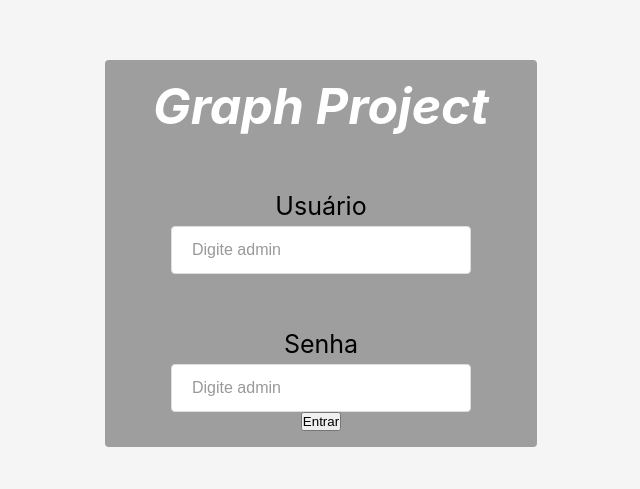
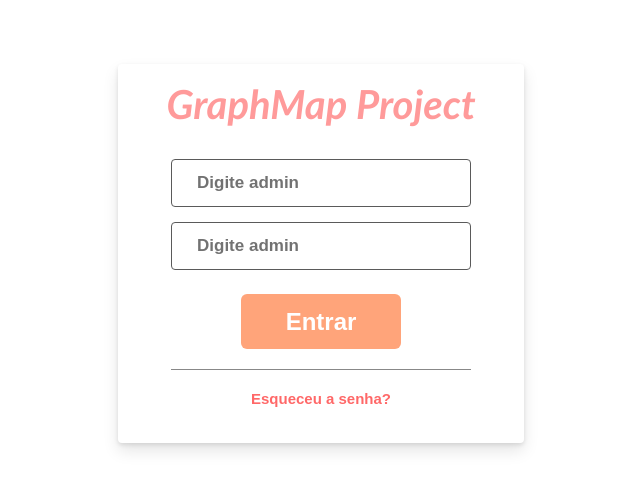
Before and after one commit to JDaniielC/GraphMap-Project, a React (Create React App) app in the folder web/: page / in a window 1280 px wide. Shown: the part 147-636 px from the top of the page, without its empty margins (319-959 px from the left). Built offline with nearby package versions, Linux system fonts and the light colour scheme.

Commit message:
Atualização nas páginas!

```diff
--- a/web/src/components/main.js
+++ b/web/src/components/main.js
@@ -5,6 +5,7 @@ import FlowPage from './reactFlow';
 
 import logo from '../styles/logo.png'
 import '../styles/loginPage.css'
+import edit from '../styles/edit.png'
 
 const Main = () => {
     const [click, setClick] = useState(true);
@@ -39,31 +40,29 @@ const Main = () => {
         {!enter
         ? <div className="main">
             <div className="login-container">
-                <h1>Graph Project</h1>
+                <h1>GraphMap Project</h1>
 
                 <div className="input-block">
-                    <label htmlFor="user">Usuário</label>
                     <input value={user} required placeholder={wrongUser}
                         onChange={e => {setUser(e.target.value)}}
                     />
                 </div>
 
                 <div className="input-block">
-                    <label htmlFor="password">Senha</label>
                     <input value={password} required placeholder={wrongPass}
                         onChange={e => setPassword(e.target.value)}
                     />
                 </div>
 
-                <button onClick={handleRegister}>Entrar</button>
+                <button id='copy' onClick={handleRegister}>Entrar</button>
+                <div id="div"></div>
+                <button id='forget'>Esqueceu a senha?</button>
             </div>
         </div>
 
         : <>
-            {/* <header className="header">
-                <img src={logo} alt="logo"/>
-                <button  className='confirm-button' onClick={Clicou}>Completar Cadastro</button>
-            </header> */}
+        <img className='show' onClick={Clicou} src={logo} alt="Mostrar cadastrados" />
+        <img className='edit' onClick={Clicou} src={edit} alt="Cadastro" />
             <div>
                 {click
                 ? <FlowPage />
--- a/web/src/styles/App.css
+++ b/web/src/styles/App.css
@@ -1,5 +1,4 @@
-#app {
-  width: 100%;
-  height: 100%;
-  background:whitesmoke;
-}
+/* #app {
+  width: 100vw;
+  height: 100vh;
+} */
--- a/web/src/styles/flow.css
+++ b/web/src/styles/flow.css
@@ -4,29 +4,18 @@
     box-sizing: border-box;
 }
 
-.header {
-    display: flex;
-    align-items: center;
-    justify-content: space-between;
-    font: 400 1.8rem/1 'Nunito', sans-serif;
-    padding: 1rem 2rem;
-    background: rgb(93, 207, 252);
-}
-
-img {
-    width: 50px;
-    height: 50px;
-}
-
 .content {
-    display: flex;
-    padding: 15px 15px 5px 15px;
+    width: 100vw;
+    height: 100vh;
+    z-index: 0;
+    overflow: hidden;
 }
 
 .flow {
-    height: calc(100vh - 7em);
-    margin-right: 75px;
-    width: min(70%, 112rem);
+    height: 97%;
+    width: 97%;
+    max-width: 100vw;
+    margin: 10px;
     background: white;
     border: solid .1px;
     border-radius: 4px;
@@ -46,22 +35,27 @@ img {
     justify-content: center;
     cursor: pointer;
     transition: 400ms;
+    font-family: monospace;
 }
 
 .form button:hover {
     background-color: #2fb86e;
 }
 
-
 .form {
     display: flex;
     flex-direction: column;
     width: 320px;
     background: #FFF;
-    box-shadow: 0 0 14px 0 rgba(0, 0, 0, 0.02);
+    box-shadow: 0 0 15px rgb(0 0 0 / 20%);
     border-radius: 4px;
     padding: 30px 20px;
-    height: 90%;
+    height: fit-content;
+    position: absolute;
+    z-index: 99;
+    top: 15px;
+    left: 15px;
+    border: 1px solid #ddd;
 }
 .form h1 {
     text-align: center;
--- a/web/src/styles/loginPage.css
+++ b/web/src/styles/loginPage.css
@@ -6,61 +6,99 @@
 }
 
 .login-container {
-    background-color: rgb(158, 158, 158);
+    background-color: rgb(255, 255, 255);
     padding: 1em 3em;
     border-radius: 4px;
     display: flex;
     justify-content: center;
     align-items: center;
     flex-direction: column;
+    box-shadow: 0 2px 4px rgb(0 0 0 / 10%), 0 8px 16px rgb(0 0 0 / 10%);
 }
 
 .login-container h1 {
-    color:#FFF;
+    color:rgb(255, 154, 154);
     font-style: italic;
-    font-size: 50px;
-}
-
-.login-container label {
-    margin-top: 50px;
-    font-size: 25px;
-    align-self: center;
+    font-size: 40px;
+    margin-bottom: 0.4em;
+    font-family: 'Gill Sans', 'Gill Sans MT', Calibri, 'Trebuchet MS', sans-serif;
 }
 
 .login-container .input-block {
-    width: 100%;
-    max-width: 300px;
+    width: 300px;
     display: flex;
     flex-direction: column;
     margin-top: 5px;
 }
 
 .login-container .input-block input {
-    margin-top: 5px;
-    border: 1px solid #ddd;
+    margin-top: 10px;
+    border: 1px solid rgb(90, 90, 90);
     border-radius: 4px;
     height: 48px;
-    padding: 0 20px;
-    font-size: 16px;
-    color: #666;
+    padding: 0 25px;
+    font-size: 17px;
+    background-color: rgb(255, 255, 255);
 }
 
 .login-container .input-block input::placeholder {
-    color: #999;
+    color: rgb(114, 114, 114);
+    font-weight: bold;
 }
 
-button.confirm-button {
-    margin-top: 25px;
-    padding: 17px 35px;
+.show {
+    width: 75px;
+    height: 75px;
+    border-radius: 20%;
+
+    cursor: pointer;
+    position: absolute;
+    top: 150px;
+    right: 37px;
+    z-index: 99;
+}
+
+.edit {
+    width: 75px;
+    height: 75px;
+    border-radius: 20%;
+
+    cursor: pointer;
+    position: absolute;
+    top: 50px;
+    right: 30px;
+    z-index: 99;
+}
+
+.edit:hover .show:hover {
+    box-shadow: 0 2px 4px rgb(0 1 0 / 20%);
+}
+
+#copy {
+    margin-top: 1em;
+    background-color: #ffa47a;
+    border: none;
+    border-radius: 6px;
+    font-size: 24px;
+    line-height: 45px;
+    padding: 5px 45px;
+    cursor: pointer;
+    color: rgb(255, 255, 255);
+    font-weight: bold;
+}
+
+#div {
+    margin-top: 20px;
+    border-bottom: 1px solid rgb(136, 136, 136);
+    width: 300px;
+}
+
+#forget {
     border: 0;
+    background-color: rgb(255, 255, 255);
     cursor: pointer;
-    border-radius: 4px;
+    margin: 20px;
+    font-size: 15px;
     font-weight: bold;
-    color: #ffffff;
-    font-size: 17px;
-    transition: background-color 0.2s;
-  }
-
-button.confirm-button:hover {
-    background-color: #6c79f5;
-  }
+    color: rgb(255, 104, 104);
+}
--- a/web/src/styles/page.css
+++ b/web/src/styles/page.css
@@ -1,6 +1,7 @@
   #page-map {
     width: 100vw;
-    height: calc(100vh - 118px);
+    /* height: calc(100vh - 118px); */
+    height: 100vh;
     z-index: 0;
   }
 
```
Also changed, not shown: web/src/styles/edit.png (added).
